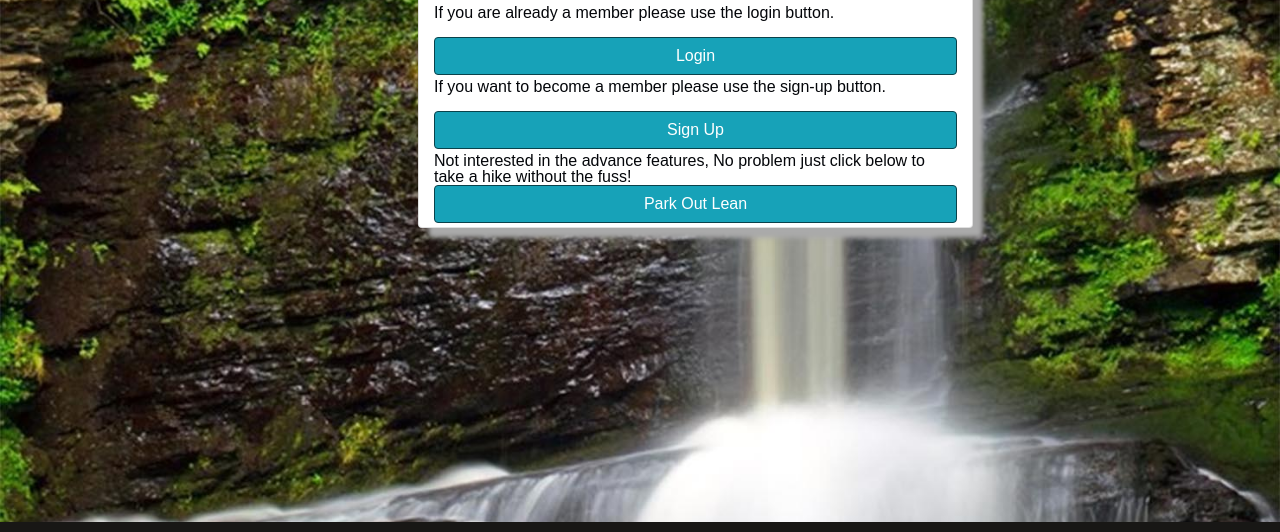
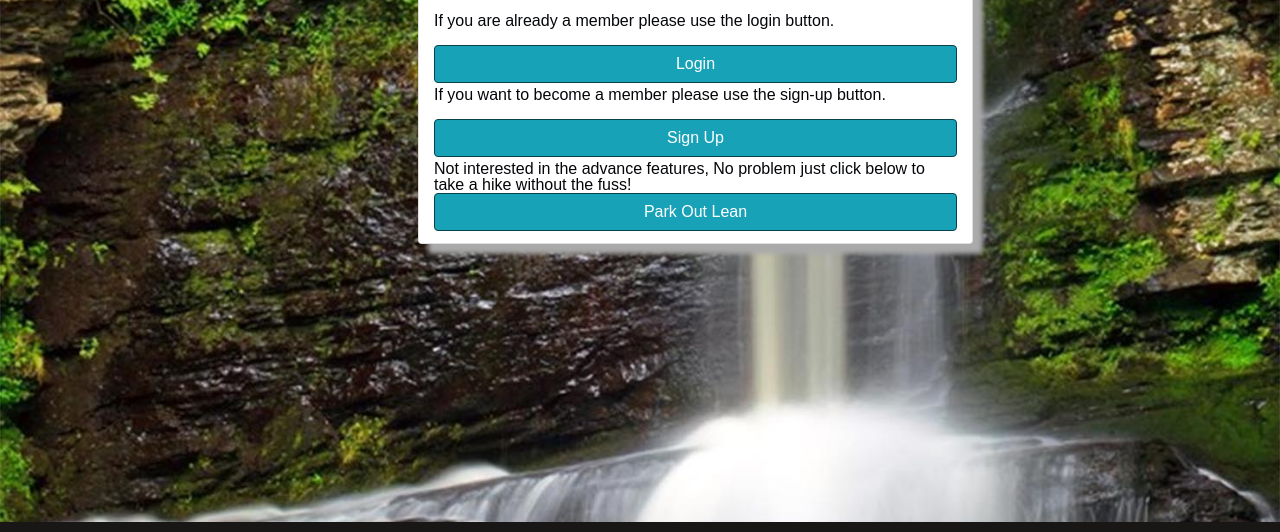
Before and after one commit to saibhreas/park-time, a website: page public/index.html in a window 1280 px wide. Shown: the part 273-805 px from the top of the page. Drawn offline with nearby package versions, Linux system fonts and the light colour scheme.

Commit message:
CSS refactor of index.html

```diff
--- a/public/index.html
+++ b/public/index.html
@@ -37,7 +37,7 @@
 
         <section id="welcome" class="container row">
           <div class="col-md-4"></div>
-          <div class="card col-md-6">
+          <div class="card col-md-6 py-2">
             <h1><em></em>Welcome to Park Out</em></h1>
             <p>
               <bold>Park Out</bold> offers members a private database to get
```
